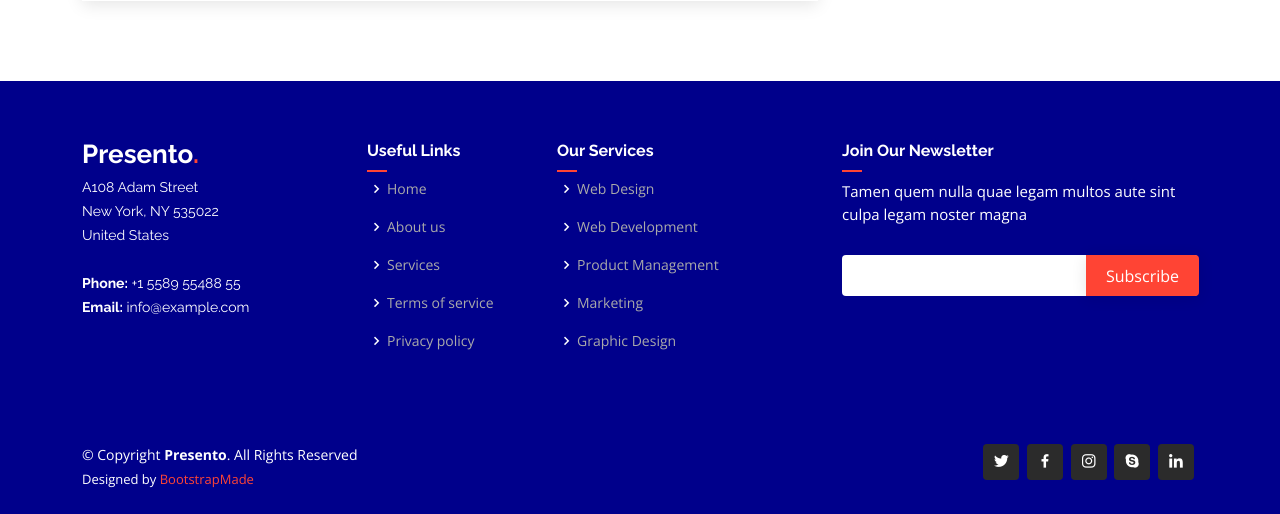
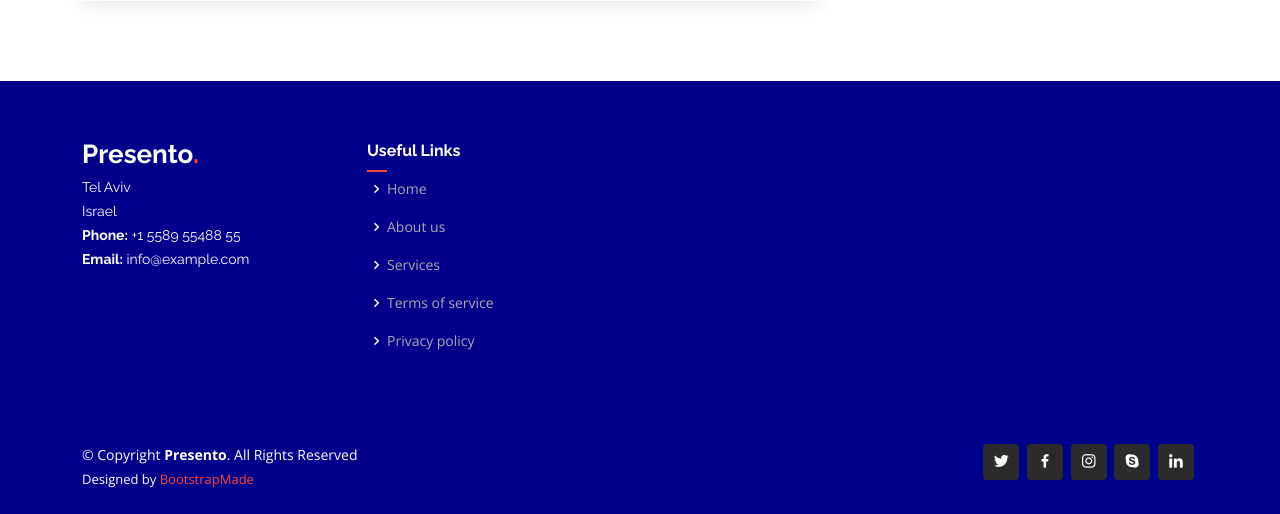
Before and after one commit to janazu23-meet/GroupE--SignNow, a Django app: template Case-Study/templates/blog.html in a window 1280 px wide. Shown: the part 4503-5017 px from the top of the page. Run offline with Django 3.2, Linux system fonts and the light colour scheme; the template is opened without the code that fills it, so the values that code supplies are empty; some libraries are stand-ins or nearby versions.

Commit message:
fixes has been made

```diff
--- a/Case-Study/templates/blog.html
+++ b/Case-Study/templates/blog.html
@@ -41,7 +41,7 @@
   <!-- ======= Header ======= -->
   <header id="header" class="fixed-top d-flex align-items-center">
     <div class="container d-flex align-items-center">
-      <h1 class="logo me-auto"><a href="index.html">Presento<span>.</span></a></h1>
+      <h1 class="logo me-auto"><a href="index.html">SignNow<span>.</span></a></h1>
       <!-- Uncomment below if you prefer to use an image logo -->
       <!-- <a href="index.html" class="logo me-auto"><img src="static/img/logo.png" alt=""></a>-->
 
@@ -50,9 +50,9 @@
           <li><a class="nav-link scrollto " href="http://127.0.0.1:5000/#hero">Home</a></li>
           <li><a class="nav-link scrollto" href="http://127.0.0.1:5000/#about">About</a></li>
           <li><a class="nav-link scrollto" href="http://127.0.0.1:5000/#services">Services</a></li>
-          <li><a class="nav-link scrollto " href="http://127.0.0.1:5000/#portfolio">Portfolio</a></li>
-          <li><a class="nav-link scrollto" href="http://127.0.0.1:5000/index#team">Team</a></li>
-          <li><a class="active" href="blog.html">Blog</a></li>
+          <li><a class="nav-link scrollto " href="http://127.0.0.1:5000/#portfolio">Press</a></li>
+          <li><a class="nav-link scrollto" href="http://127.0.0.1:5000/#team">Team</a></li>
+          <li><a class="active" href="http://127.0.0.1:5000/blog">Services</a></li>
           <li class="dropdown"><a href="#"><span>Languages</span> <i class="bi bi-chevron-down"></i></a>
             <ul>
               <li><a href="#">English</a></li>
@@ -60,12 +60,12 @@
               <li><a href="#">Hebrew</a></li>
             </ul>
           </li>
-          <li><a class="nav-link scrollto" href="#contact">Contact</a></li>
+          <li><a class="nav-link scrollto" href="http://127.0.0.1:5000/#contact">Contact</a></li>
         </ul>
         <i class="bi bi-list mobile-nav-toggle"></i>
       </nav><!-- .navbar -->
 
-      <a href="#about" class="get-started-btn scrollto">Get Started</a>
+      <a href="#about" class="get-started-btn scrollto"></a>
     </div>
   </header><!-- End Header -->
 
@@ -255,9 +255,8 @@
           <div class="col-lg-3 col-md-6 footer-contact">
             <h3>Presento<span>.</span></h3>
             <p>
-              A108 Adam Street <br>
-              New York, NY 535022<br>
-              United States <br><br>
+              Tel Aviv <br>
+              Israel<br>
               <strong>Phone:</strong> +1 5589 55488 55<br>
               <strong>Email:</strong> info@example.com<br>
             </p>
@@ -274,24 +273,7 @@
             </ul>
           </div>
 
-          <div class="col-lg-3 col-md-6 footer-links">
-            <h4>Our Services</h4>
-            <ul>
-              <li><i class="bx bx-chevron-right"></i> <a href="#">Web Design</a></li>
-              <li><i class="bx bx-chevron-right"></i> <a href="#">Web Development</a></li>
-              <li><i class="bx bx-chevron-right"></i> <a href="#">Product Management</a></li>
-              <li><i class="bx bx-chevron-right"></i> <a href="#">Marketing</a></li>
-              <li><i class="bx bx-chevron-right"></i> <a href="#">Graphic Design</a></li>
-            </ul>
-          </div>
 
-          <div class="col-lg-4 col-md-6 footer-newsletter">
-            <h4>Join Our Newsletter</h4>
-            <p>Tamen quem nulla quae legam multos aute sint culpa legam noster magna</p>
-            <form action="" method="post">
-              <input type="email" name="email"><input type="submit" value="Subscribe">
-            </form>
-          </div>
 
         </div>
       </div>
```
